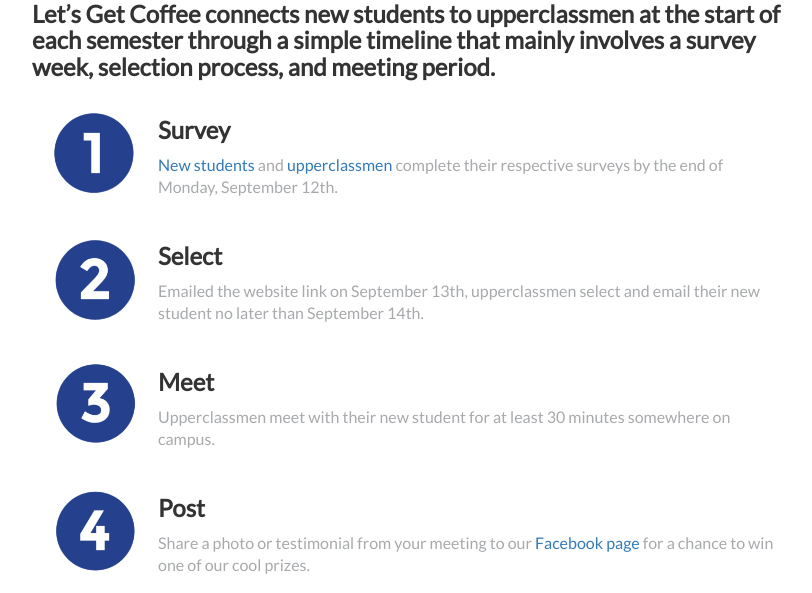
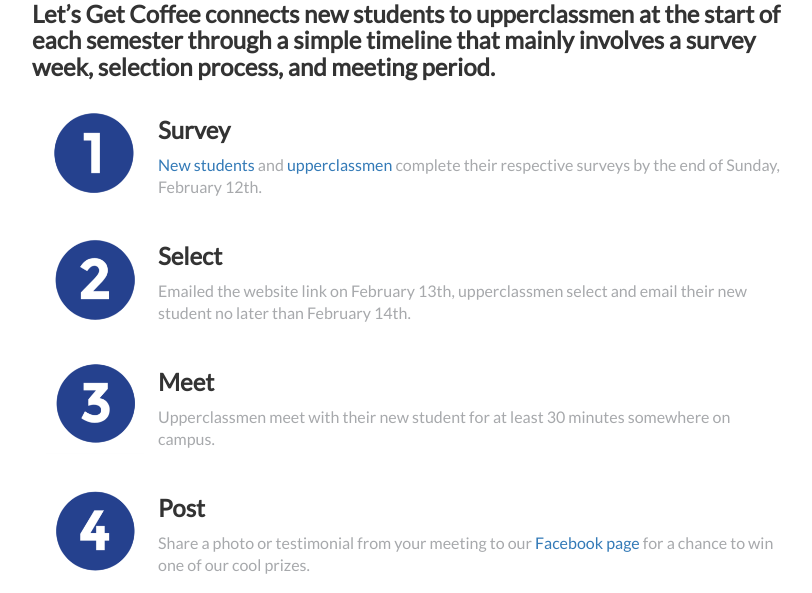
Before and after one commit to rzxyq/lgc2.0, a Django app: page /timeline/ in a window 1280 px wide. Shown: the part 511-1104 px from the top of the page, without its empty margins (233-1045 px from the left). Run offline with Django 3.2, Linux system fonts and the light colour scheme; some libraries are stand-ins or nearby versions.

Commit message:
zhikunzhao

```diff
--- a/templates/schedule.html
+++ b/templates/schedule.html
@@ -40,10 +40,10 @@
             <p> </p>
             <table id="schedule">
                 <tr>
-                <td><img class="steps" src='{% static "img/Number1.png" %}' width="120" height="120"/></td><td><h3>Survey</h3><p class="des"><a href="http://www.letsgetcoffeecornell.com/newstudent">New students</a> and <a href="http://www.letsgetcoffeecornell.com/upperclassman">upperclassmen</a> complete their respective surveys by the end of Monday, September 12th.</p></td>
+                <td><img class="steps" src='{% static "img/Number1.png" %}' width="120" height="120"/></td><td><h3>Survey</h3><p class="des"><a href="http://www.letsgetcoffeecornell.com/newstudent">New students</a> and <a href="http://www.letsgetcoffeecornell.com/upperclassman">upperclassmen</a> complete their respective surveys by the end of Sunday, February 12th.</p></td>
                 </tr>
                 <tr>
-                <td><img class="steps" src='{% static "img/Number2.png" %}' width="120" height="120"/></td><td><h3>Select</h3><p class="des">Emailed the website link on September 13th, upperclassmen select and email their new student no later than September 14th.</p></td>
+                <td><img class="steps" src='{% static "img/Number2.png" %}' width="120" height="120"/></td><td><h3>Select</h3><p class="des">Emailed the website link on February 13th, upperclassmen select and email their new student no later than February 14th.</p></td>
                 </tr>
                 <tr>
                 <td><img class="steps" src='{% static "img/Number3.png" %}' width="120" height="120"/></td><td><h3>Meet</h3><p class="des">Upperclassmen meet with their new student for at least 30 minutes somewhere on campus.</p></td>
```
